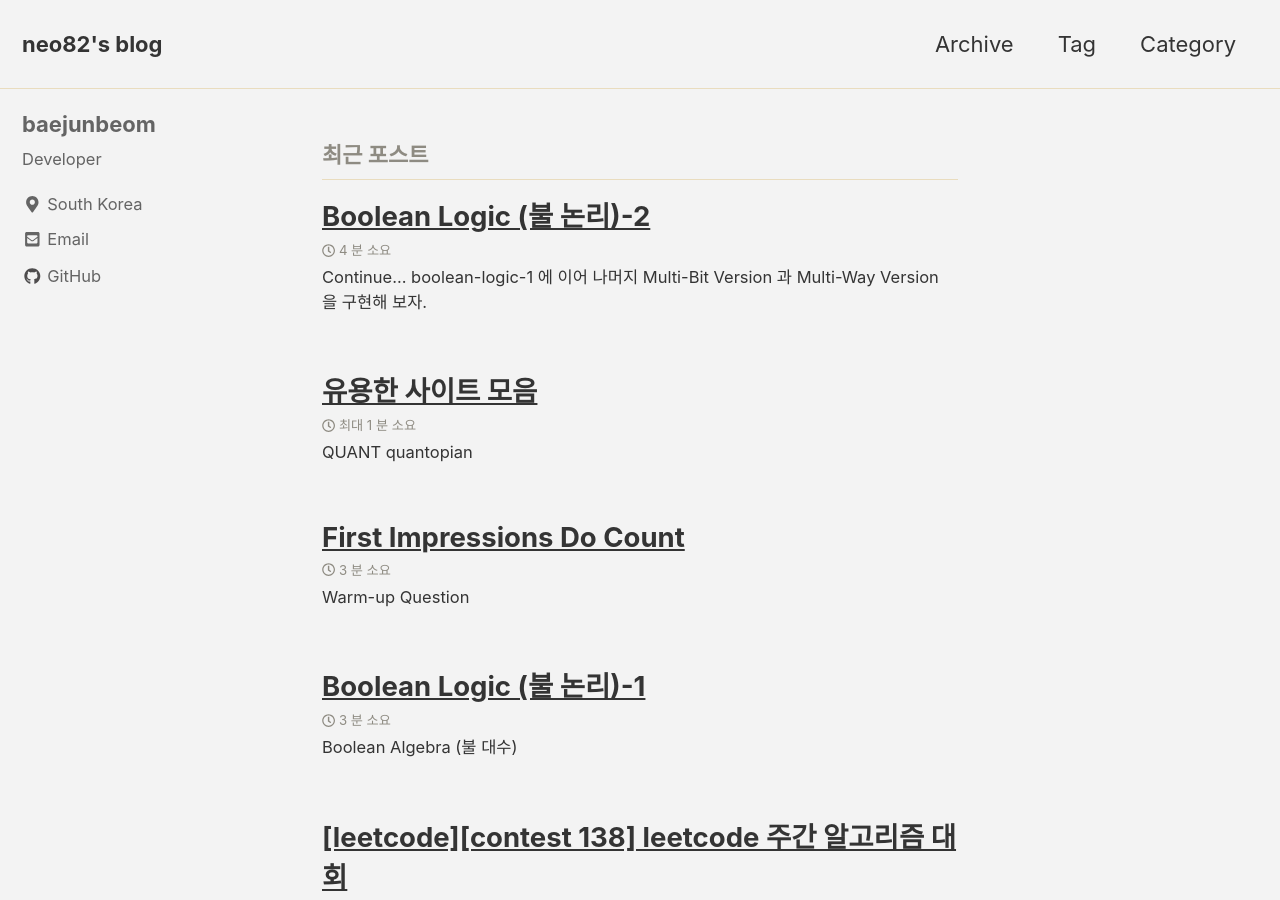
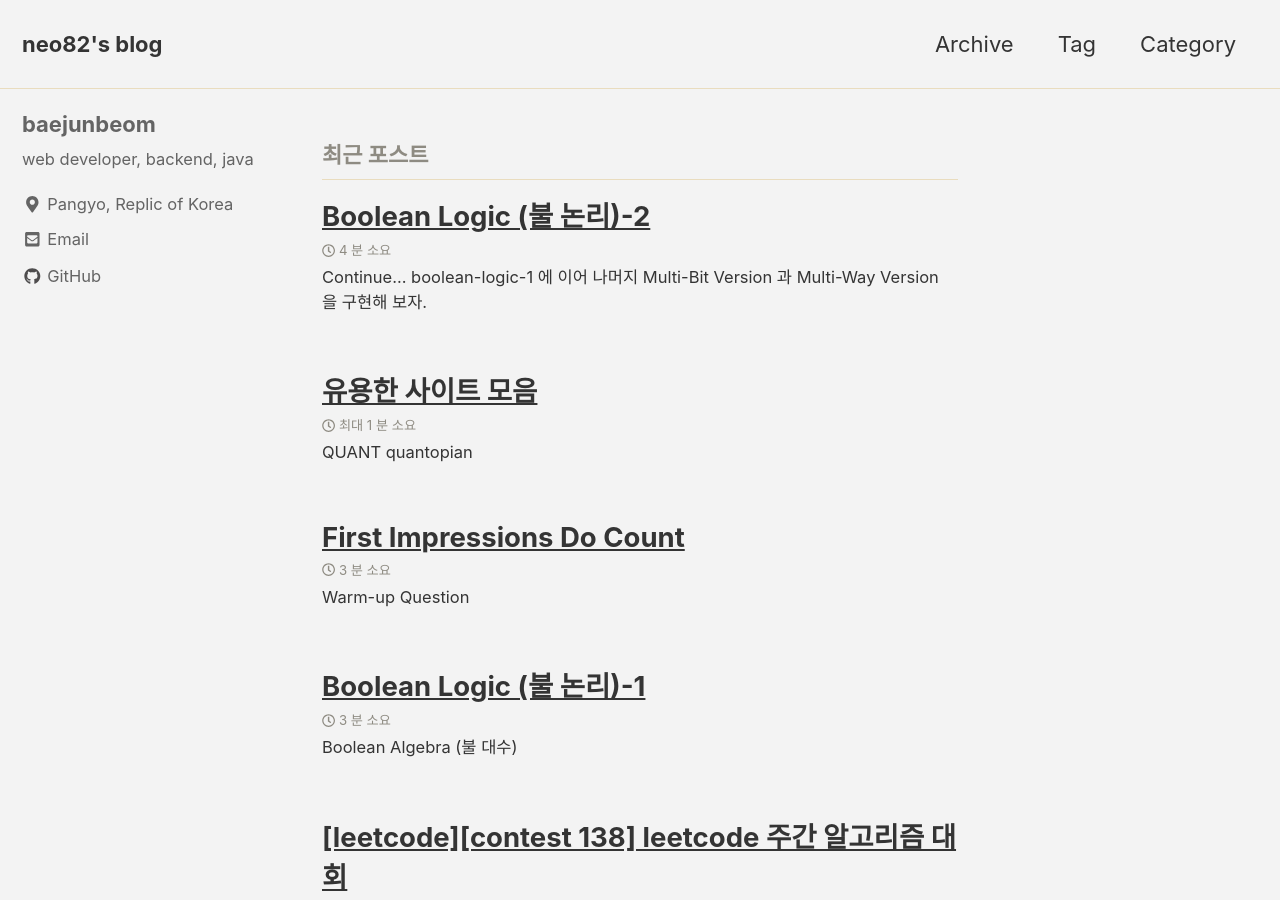
Before and after one commit to mayang3/mayang3.github.io, a Jekyll site: the page built from index.html, in a window 1280 px wide and 900 px high. Built offline with Jekyll 4.4.1, drawn with Linux system fonts in a browser that asks for light colours; cached includes are drawn as plain includes; nearby versions of some CDN libraries; the list of posts is cut into pages by our own code.

Commit message:
modify profile

```diff
--- a/_config.yml
+++ b/_config.yml
@@ -108,8 +108,8 @@ analytics:
 author:
   name             : "baejunbeom"
   avatar           : # path of avatar image, e.g. "/assets/images/bio-photo.jpg"
-  bio              : "Developer"
-  location         : "South Korea"
+  bio              : "web developer, backend, java"
+  location         : "Pangyo, Replic of Korea"
   email            :
   links:
     - label: "Email"
```
